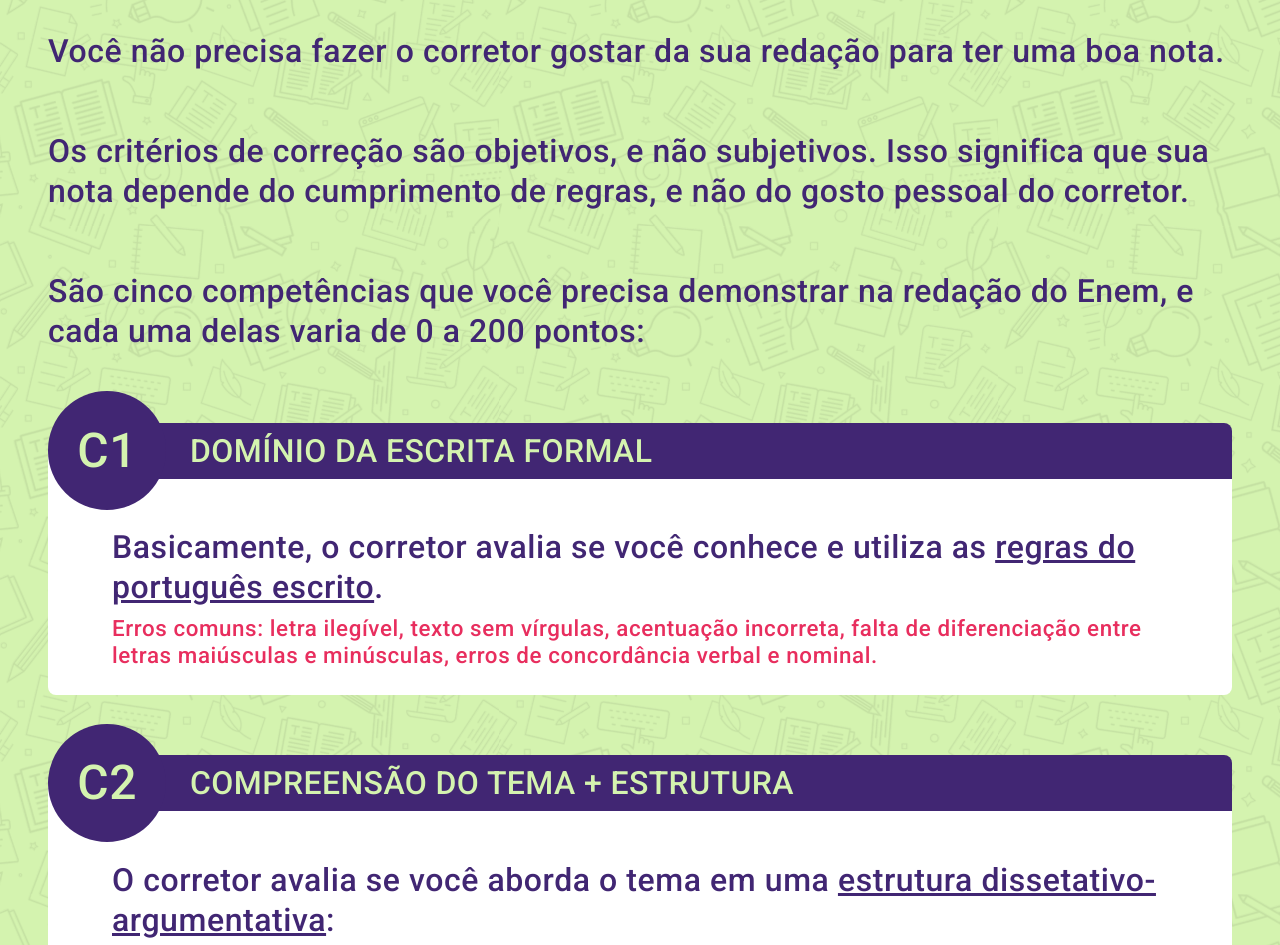
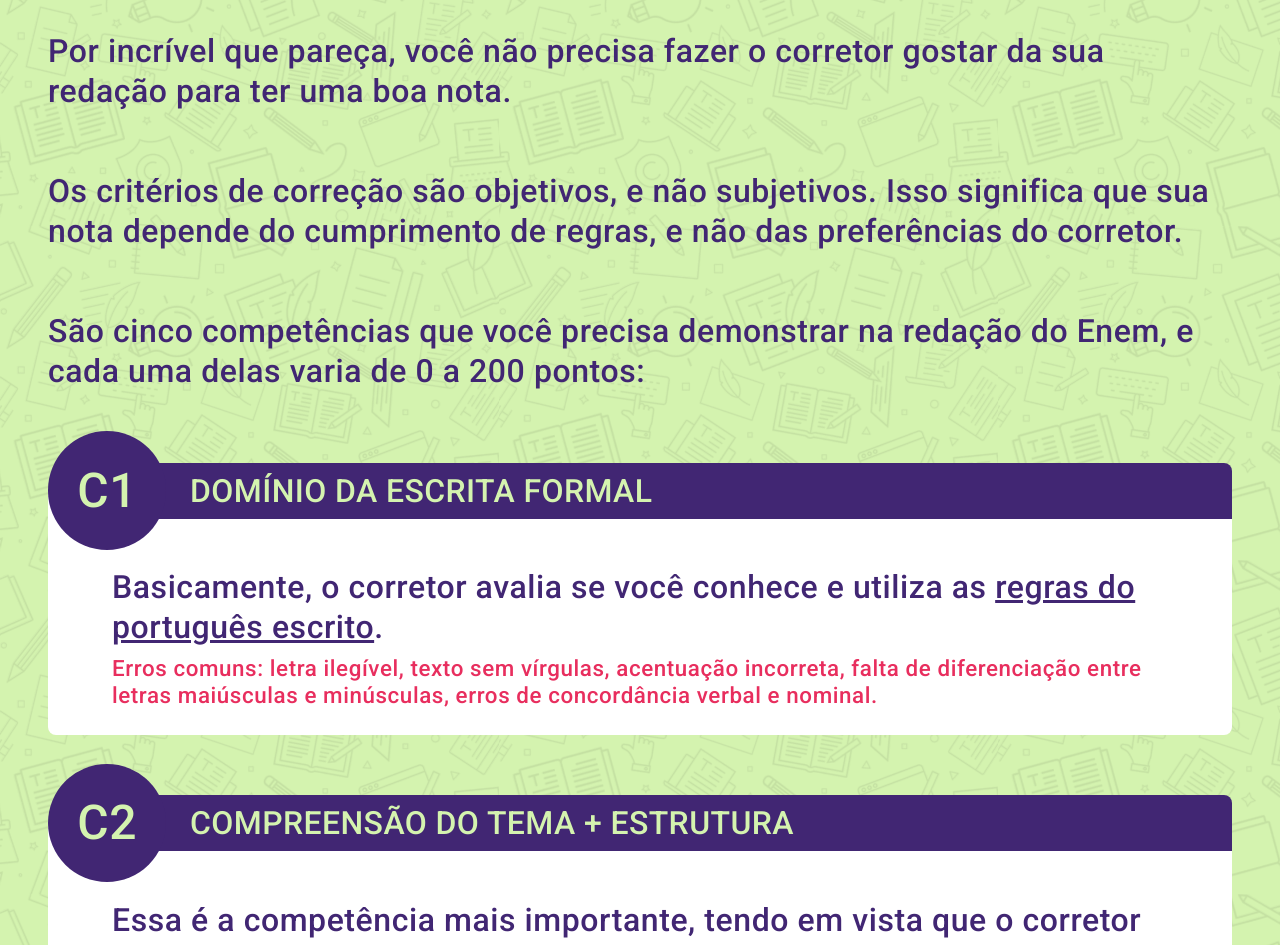
Before and after one commit to gabrielsoarespebr/redacao-na-pratica, an Angular app: page / in a window 1280 px wide. Shown: the part 2780-3725 px from the top of the page. Built offline with nearby package versions, Linux system fonts and the light colour scheme.

Commit message:
update: Enem - Skills text

```diff
--- a/src/app/components/enem/enem.component.html
+++ b/src/app/components/enem/enem.component.html
@@ -4,12 +4,12 @@
   </h2>
   <div class="my-5 d-flex flex-column gap-5">
     <p>
-      Você não precisa fazer o corretor gostar da sua redação para ter uma boa
+      Por incrível que pareça, você não precisa fazer o corretor gostar da sua redação para ter uma boa
       nota.
     </p>
     <p>
       Os critérios de correção são objetivos, e não subjetivos. Isso significa
-      que sua nota depende do cumprimento de regras, e não do gosto pessoal do
+      que sua nota depende do cumprimento de regras, e não das preferências do
       corretor.
     </p>
     <p>
--- a/src/app/components/enem/enem.component.ts
+++ b/src/app/components/enem/enem.component.ts
@@ -24,7 +24,7 @@ export class EnemComponent {
     {
       title: 'Compreensão do tema + Estrutura',
       description:
-        'O corretor avalia se você aborda o tema em uma <span class="text-decoration-underline">estrutura dissetativo-argumentativa</span>:',
+        'Essa é a competência mais importante, tendo em vista que o corretor avalia se você <span class="text-decoration-underline">aborda o tema em uma estrutura dissetativo-argumentativa</span>:',
       list: [
         'a parte dissertativa exige que você <span class="text-decoration-underline">exponha seu ponto de vista</span>',
         'a parte argumentativa exige que você <span class="text-decoration-underline">justifique por que pensa dessa forma</span>',
@@ -49,7 +49,7 @@ export class EnemComponent {
     {
       title: 'Coesão + Coerência',
       description:
-        'O corretor avalia se você utiliza os <span class="text-decoration-underline">conectivos certos</span> para dar mais fluidez à leitura da sua redação. São exemplos de conectivos:',
+        'A competência mais fácil! O corretor avalia se você utiliza os <span class="text-decoration-underline">conectivos certos</span> para dar mais fluidez à leitura da sua redação. São exemplos de conectivos:',
       list: [
         'primeiramente',
         'inclusive',
```
